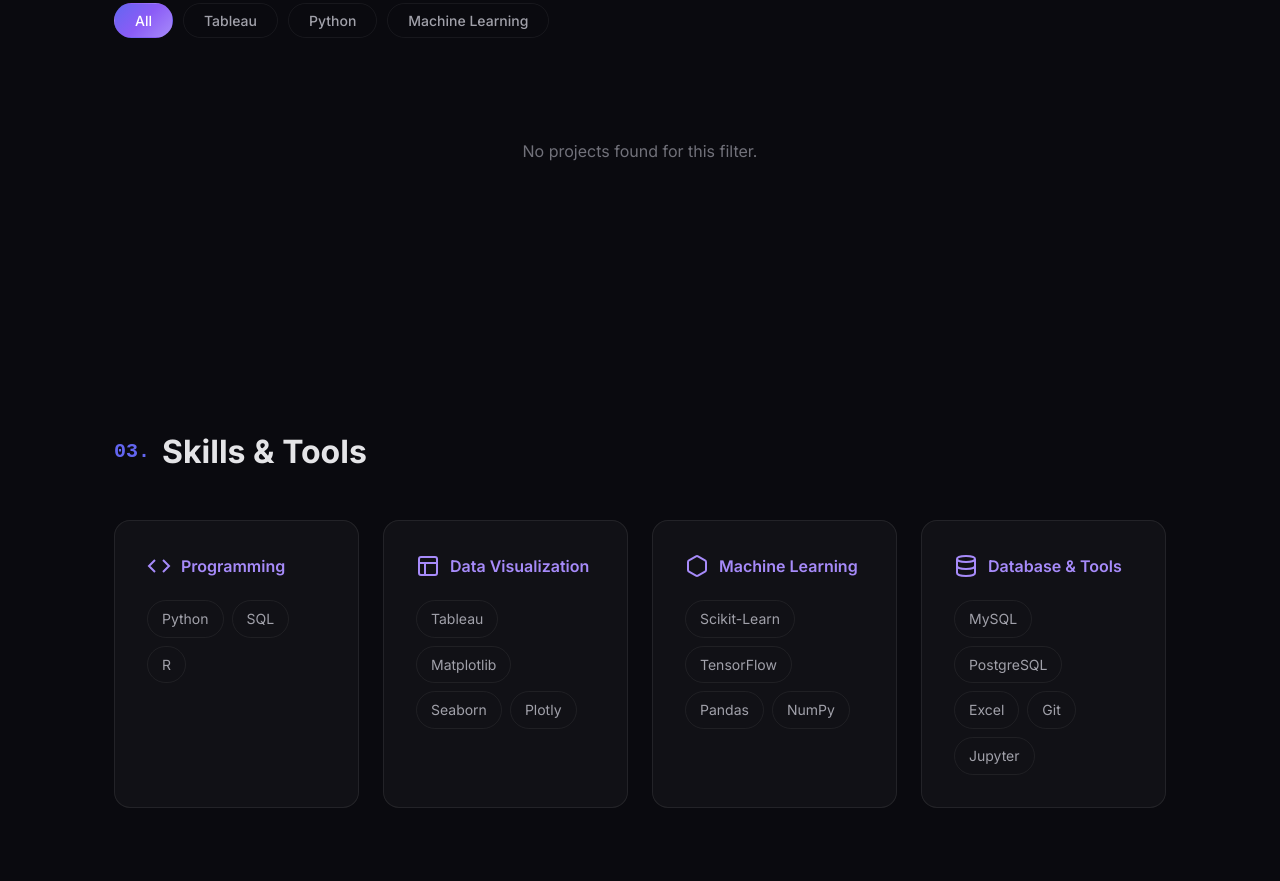
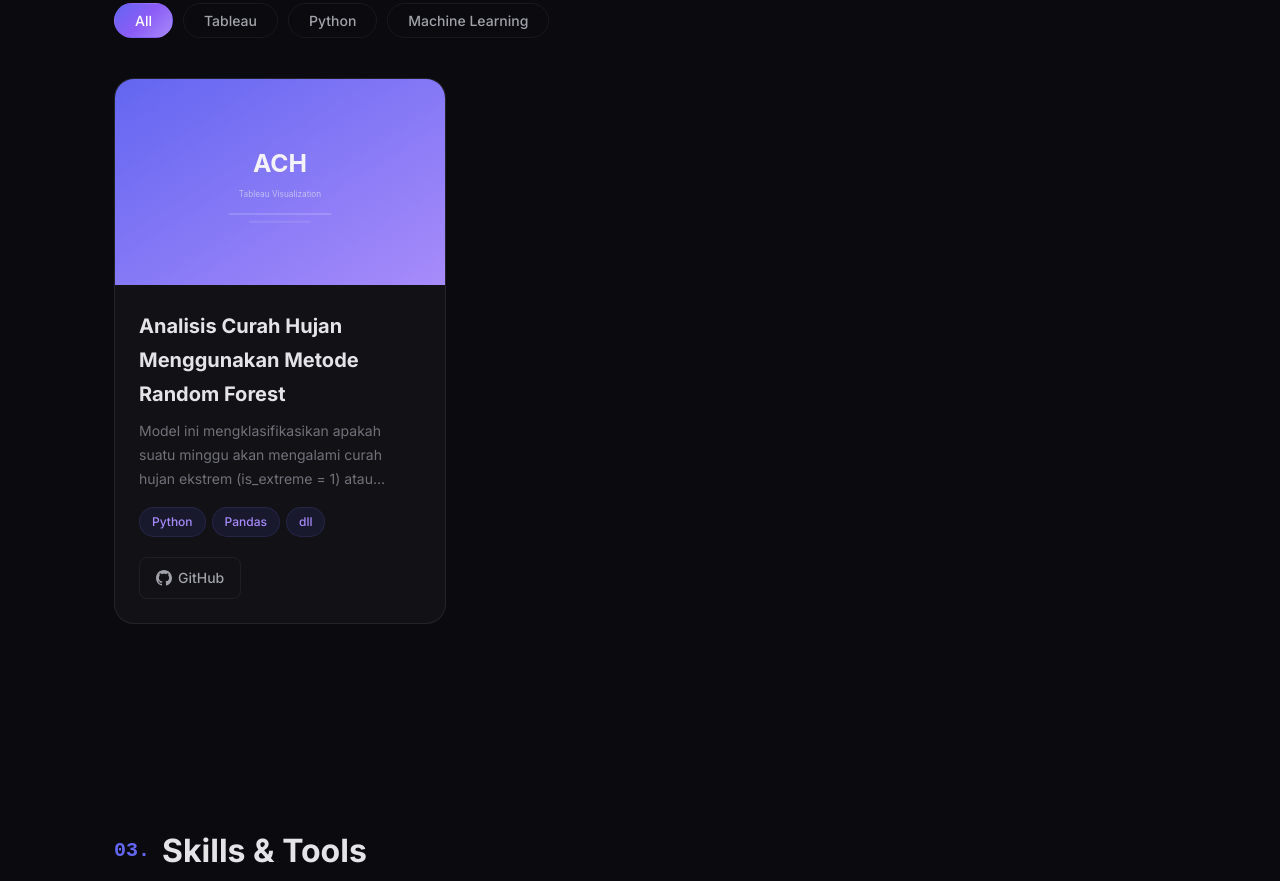
Before and after one commit to KemasMhd/portfolio_ds, a plain HTML site: page index.html in a window 1280 px wide. Shown: the part 1789-2670 px from the top of the page. Drawn offline with Linux system fonts and the light colour scheme; no server answers.

Commit message:
feat: add kerja praktek project

```diff
--- a/index.html
+++ b/index.html
@@ -144,7 +144,7 @@
                     <div class="skill-tags">
                         <span class="skill-tag">Python</span>
                         <span class="skill-tag">SQL</span>
-                        <span class="skill-tag">R</span>
+                        <!-- <span class="skill-tag">R</span> -->
                     </div>
                 </div>
                 <div class="skill-category">
@@ -193,7 +193,7 @@
                     </h3>
                     <div class="skill-tags">
                         <span class="skill-tag">MySQL</span>
-                        <span class="skill-tag">PostgreSQL</span>
+                        <!-- <span class="skill-tag">PostgreSQL</span> -->
                         <span class="skill-tag">Excel</span>
                         <span class="skill-tag">Git</span>
                         <span class="skill-tag">Jupyter</span>
--- a/projects.json
+++ b/projects.json
@@ -1,4 +1,20 @@
 {
     "githubUsername": "KemasMhd",
-    "projects": []
+    "projects": [
+        {
+            "title": "Analisis Curah Hujan Menggunakan Metode Random Forest",
+            "description": "Model ini mengklasifikasikan apakah suatu minggu akan mengalami curah hujan ekstrem (is_extreme = 1) atau normal (is_extreme = 0), menggunakan fitur cuaca lokal, indeks iklim (MJO, NINO, IOD), dan fitur lag historis.",
+            "image": "",
+            "github": "https://github.com/KemasMhd/Analisis-Curah-Hujan",
+            "tableau": "",
+            "tags": [
+                "Python",
+                "Pandas",
+                "dll"
+            ],
+            "category": [
+                "python"
+            ]
+        }
+    ]
 }
```
